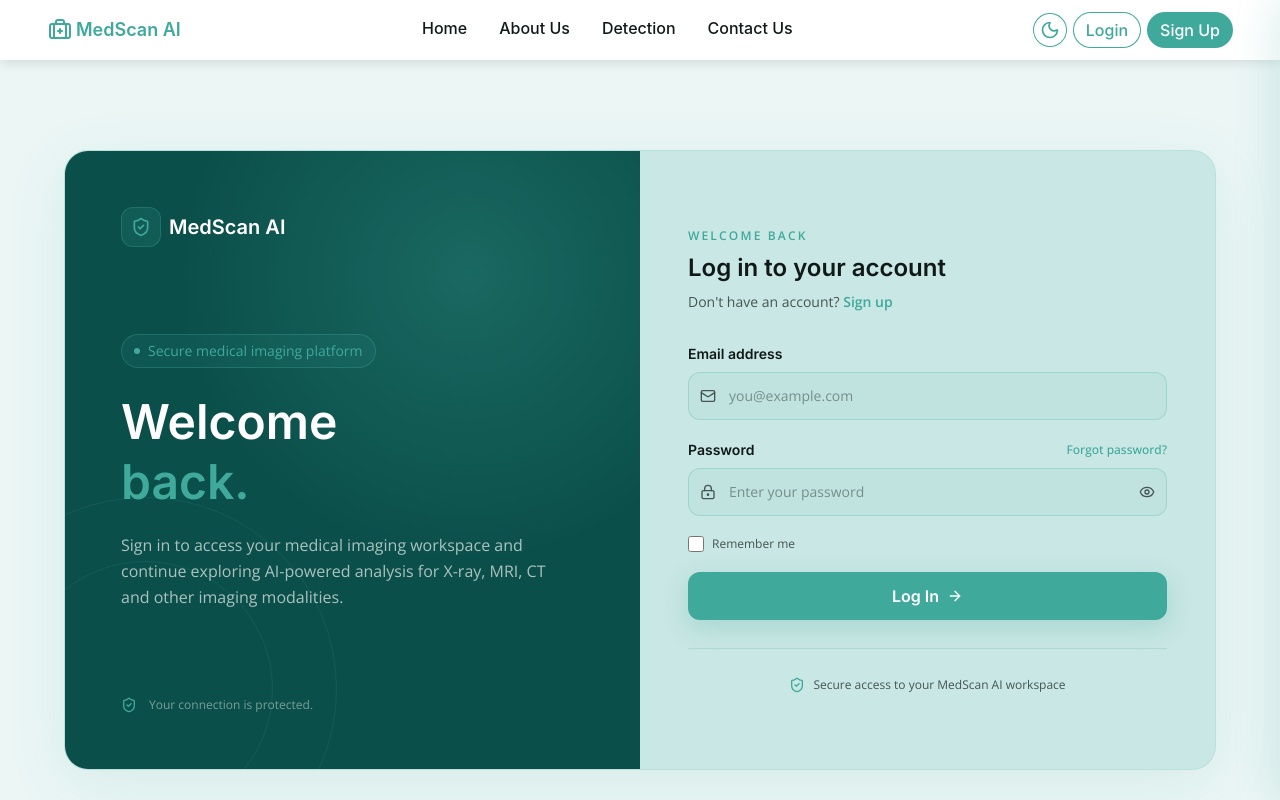
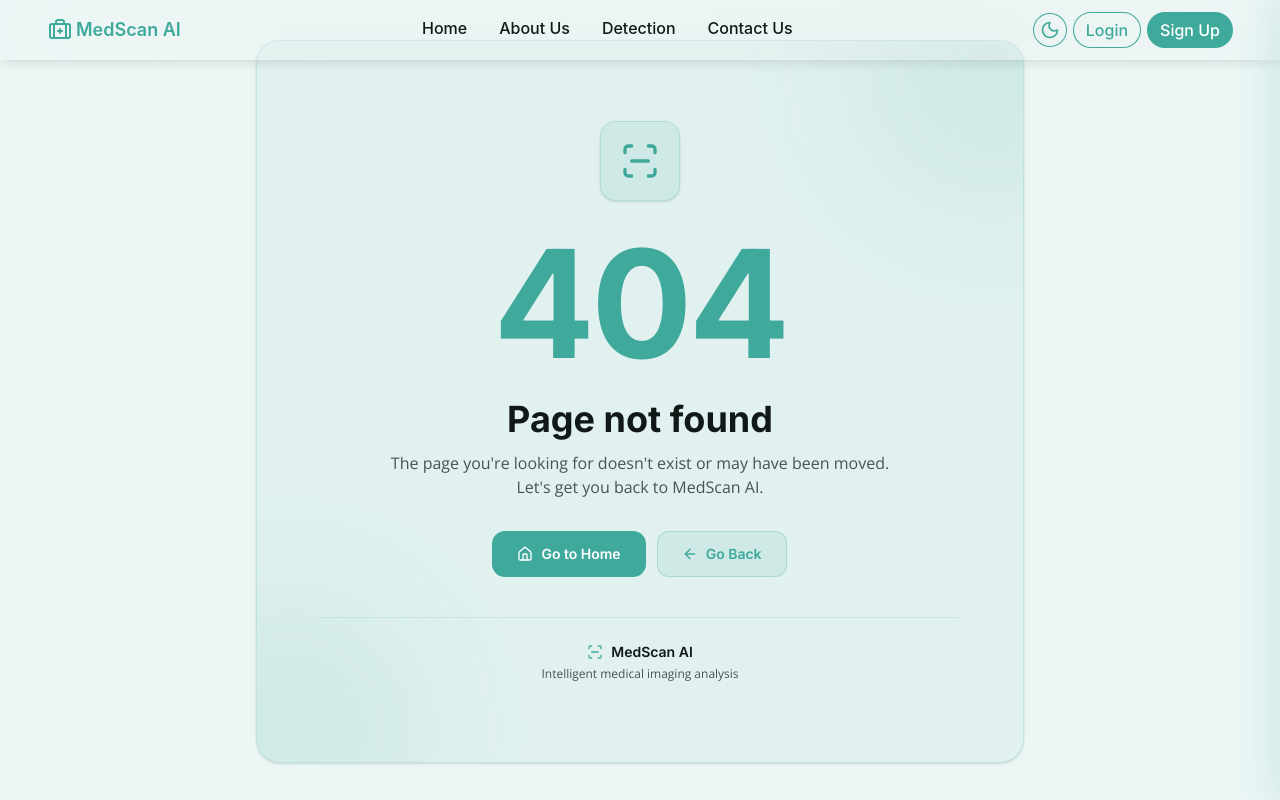
Before and after one commit to Anmol-Singh-Chehal/MedScan-AI-Website, a React (Vite) app: page /get-queries in a window 1280 px wide. Before the commit this address led to /log-in. Shown: the top 800 px of the page. Built offline with nearby package versions, Linux system fonts and the light colour scheme; a web font is replaced by a local one.

Commit message:
created admin route component and secured getQueries page

```diff
--- a/src/App.jsx
+++ b/src/App.jsx
@@ -25,6 +25,7 @@ import ProtectedRoute from "./components/ProtectedRoute";
 
 import { Route, Routes } from "react-router-dom";
 import TermsAndPrivacy from "./pages/TermsAndPrivacy";
+import AdminRoute from "./components/AdminRoute";
 
 export default function App() {
   return (
@@ -99,9 +100,9 @@ export default function App() {
         <Route
           path="/get-queries"
           element={
-            <ProtectedRoute>
+            <AdminRoute>
               <GetQueries />
-            </ProtectedRoute>
+            </AdminRoute>
           }
         />
 
--- /dev/null
+++ b/src/components/AdminRoute.jsx
@@ -0,0 +1,20 @@
+import React from "react";
+import { useSelector } from "react-redux";
+import PageNotFound from "./PageNotFound";
+
+export default function AdminRoute({ children }) {
+  const { user, isAuthenticated } = useSelector(
+    (state) => state.auth
+  );
+
+  const isAdmin =
+    isAuthenticated &&
+    user?.email?.toLowerCase() ===
+      "devanmolsinghchehal@gmail.com";
+
+  if (!isAdmin) {
+    return <PageNotFound />;
+  }
+
+  return children;
+}
```
